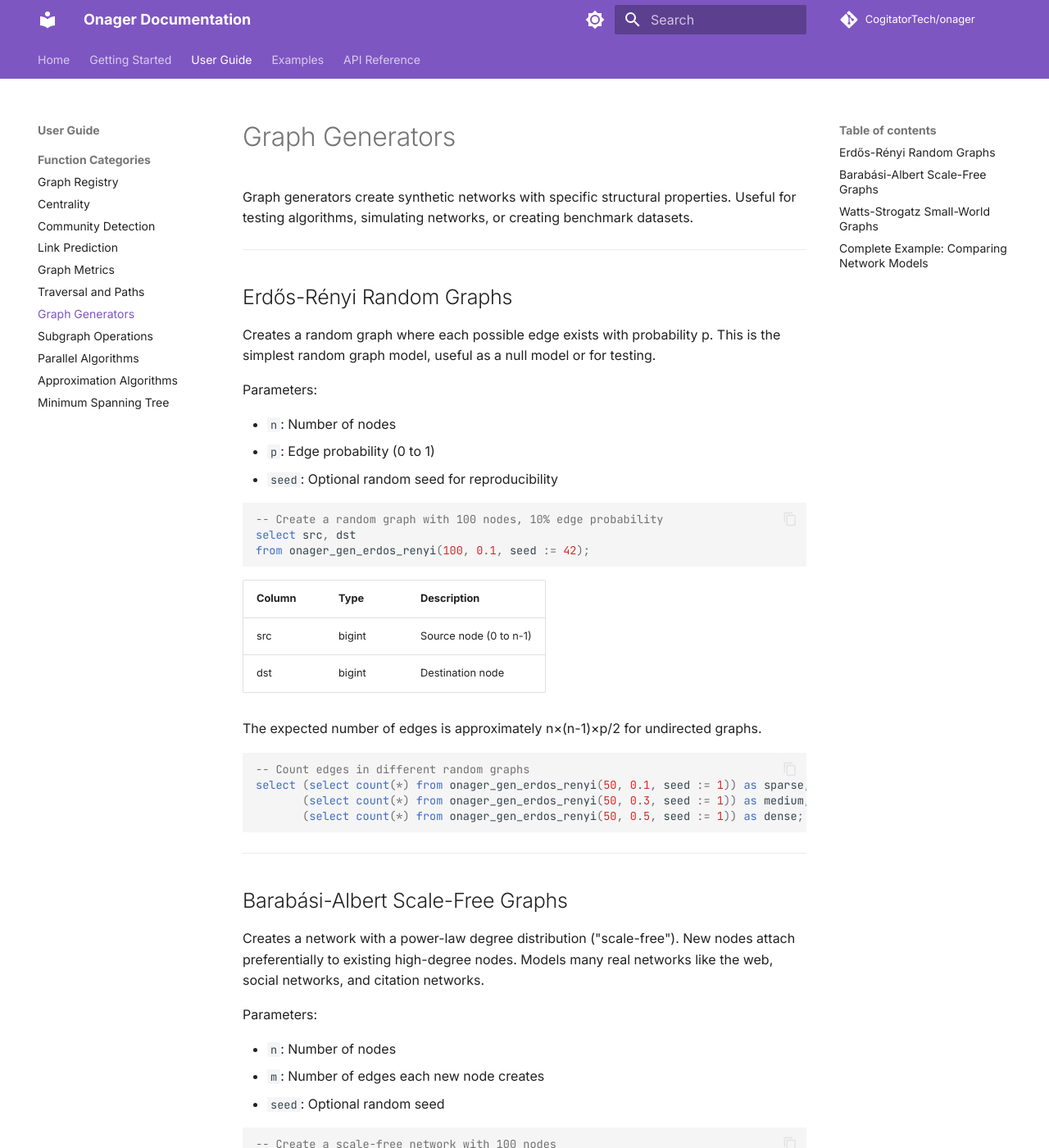
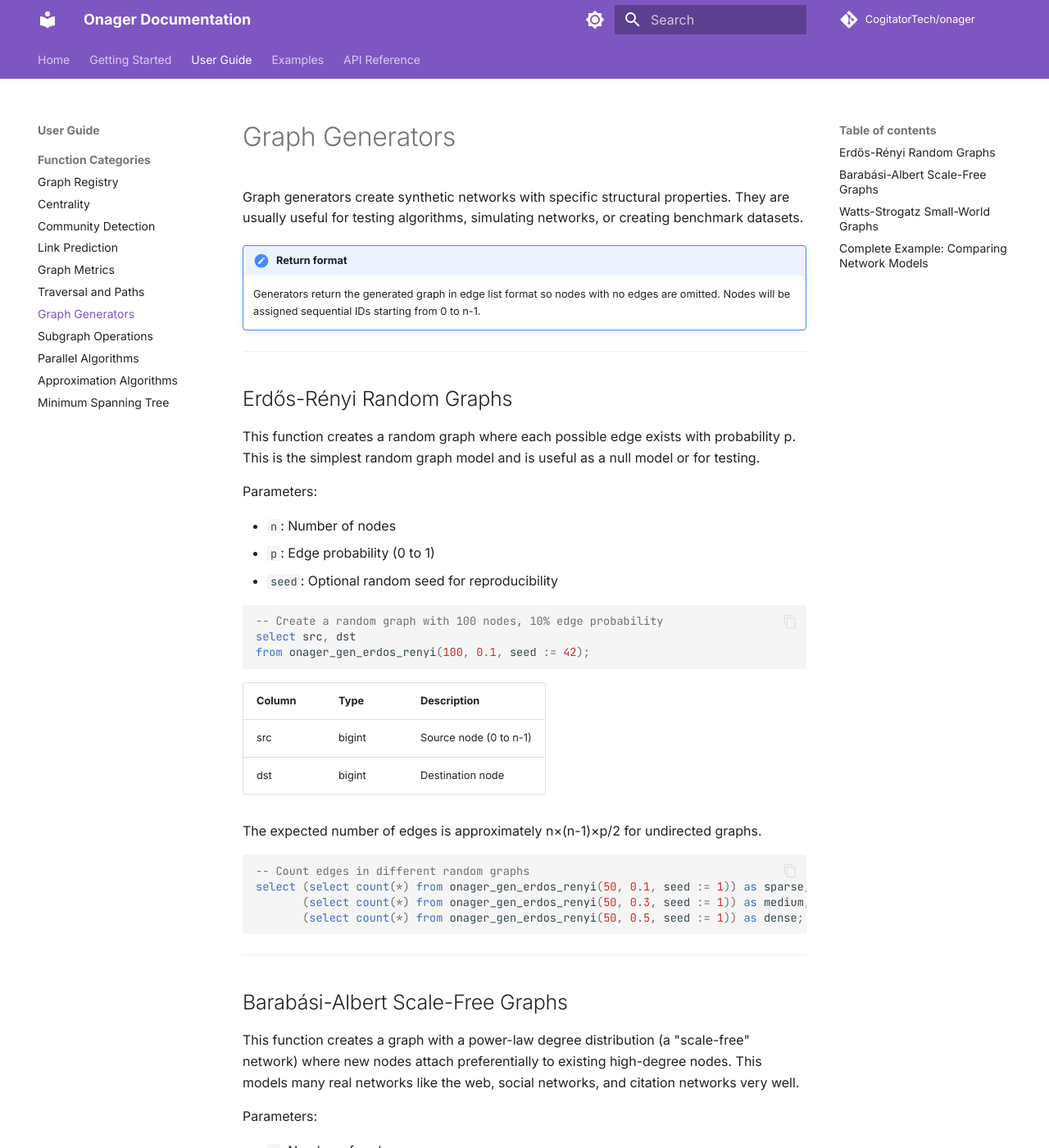
Before and after one commit to CogitatorTech/onager, an MkDocs documentation site: the page built from docs/guide/generators.md, in a window 1280 px wide and 1400 px high. Shown: the whole window at 82% size. Built offline with MkDocs 1.6.1 and Material for MkDocs 9.7.7, drawn with Linux system fonts in a browser that asks for light colours; comment, search, counter and statistics services are not loaded; some of the changed text lies outside the part shown.

Commit message:
Revise the graph generators docs (`generators.md`)

```diff
--- a/docs/guide/generators.md
+++ b/docs/guide/generators.md
@@ -6,14 +6,18 @@
 # Graph Generators
 
 Graph generators create synthetic networks with specific structural properties.
-Useful for testing algorithms, simulating networks, or creating benchmark datasets.
+They are usually useful for testing algorithms, simulating networks, or creating benchmark datasets.
+
+!!! note "Return format"
+    Generators return the generated graph in edge list format so nodes with no edges are omitted.
+    Nodes will be assigned sequential IDs starting from 0 to n-1.
 
 ---
 
 ## Erdős-Rényi Random Graphs
 
-Creates a random graph where each possible edge exists with probability p.
-This is the simplest random graph model, useful as a null model or for testing.
+This function creates a random graph where each possible edge exists with probability p.
+This is the simplest random graph model and is useful as a null model or for testing.
 
 Parameters:
 
@@ -45,9 +49,9 @@
 
 ## Barabási-Albert Scale-Free Graphs
 
-Creates a network with a power-law degree distribution ("scale-free").
-New nodes attach preferentially to existing high-degree nodes.
-Models many real networks like the web, social networks, and citation networks.
+This function creates a graph with a power-law degree distribution (a "scale-free" network) where new nodes
+attach preferentially to existing high-degree nodes.
+This models many real networks like the web, social networks, and citation networks very well.
 
 Parameters:
 
@@ -79,9 +83,8 @@
 
 ## Watts-Strogatz Small-World Graphs
 
-Creates a network with high clustering and short average path length ("small-world").
-Starts with a ring lattice and randomly rewires edges.
-Models networks where nodes cluster locally but shortcuts exist.
+This function creates a network with high clustering and short average path length (a "small-world" network).
+The generation process starts with a ring lattice and randomly rewires edges.
 
 Parameters:
 
```
